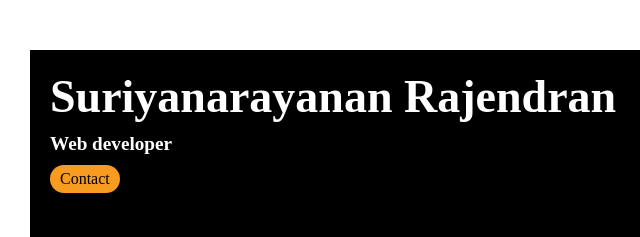
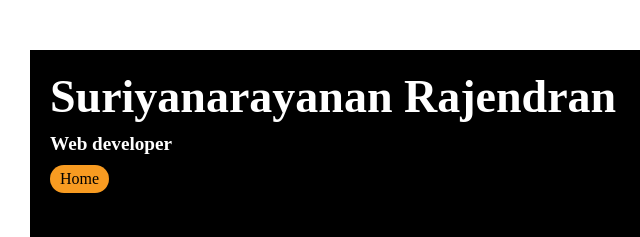
Before and after one commit to Suriyarsn1/portfolio-simple-website, a plain HTML site: page portfoliocontact.html in a window 1280 px wide. Shown: the top 237 px of the page, 0-640 px from the left. Drawn offline with Linux system fonts and the light colour scheme.

Commit message:
Update portfoliocontact.html

```diff
--- a/portfoliocontact.html
+++ b/portfoliocontact.html
@@ -15,7 +15,7 @@
         <div class="block-one">
             <h1 class="block-one__title">Suriyanarayanan Rajendran</h1>
             <p class="block-one__ref">Web developer</p>
-            <a class="block-one__contact" href="portfolio.html">Contact</a>
+            <a class="block-one__contact" href="index.html">Home</a>
         </div>
         <form class="Contact-form">
             <table>
```
